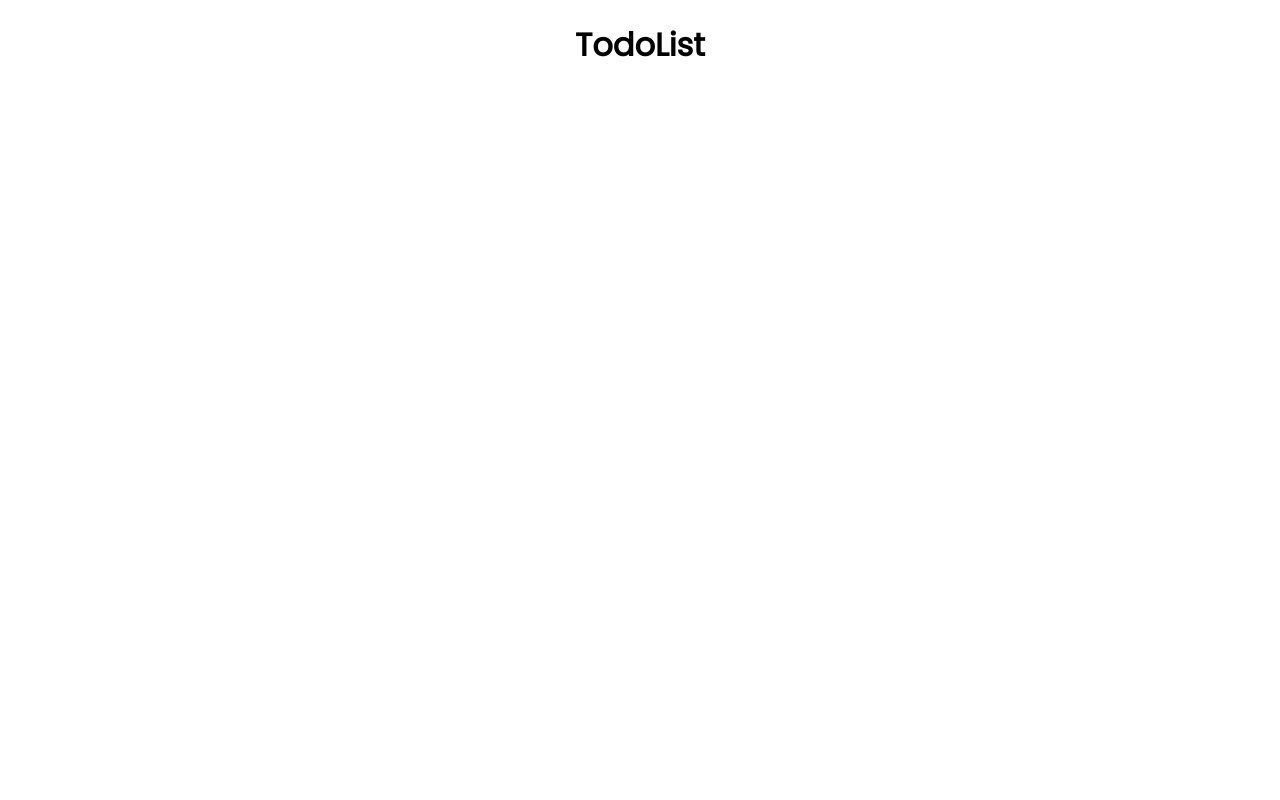
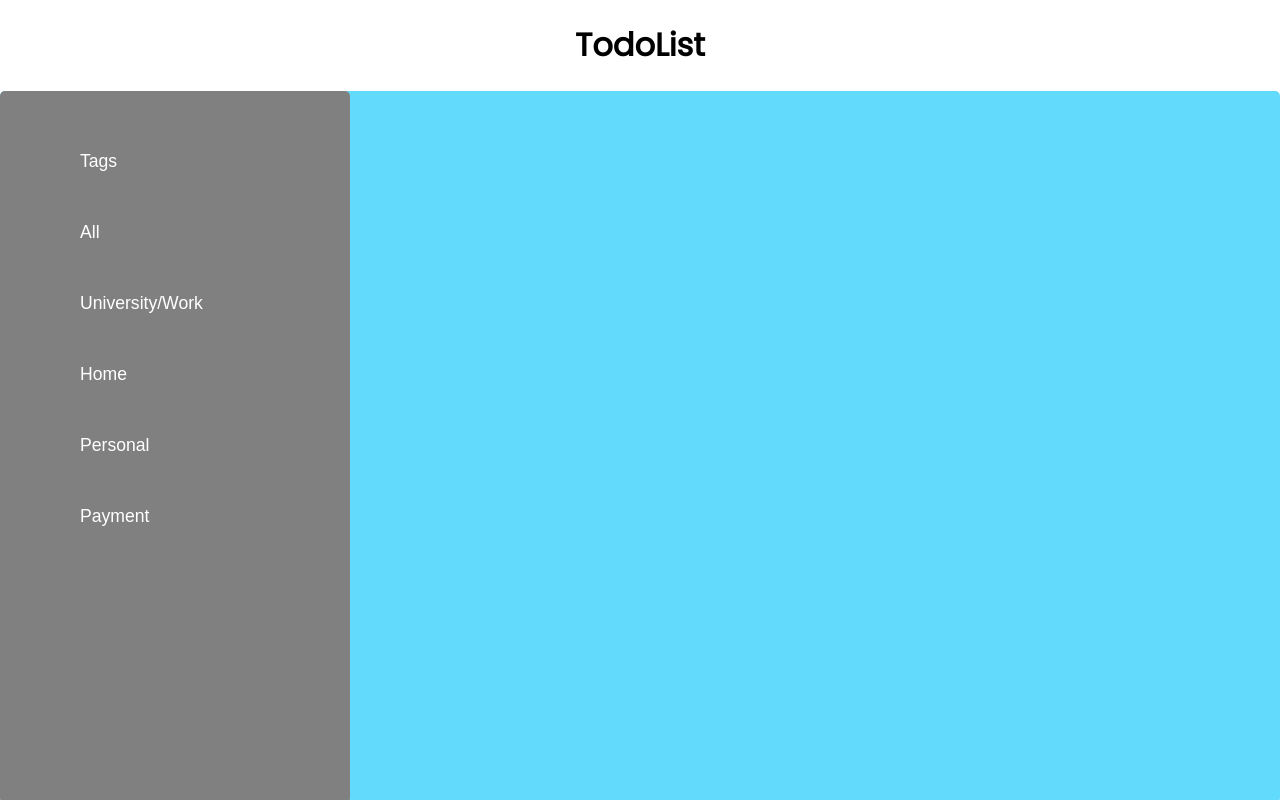
Before and after one commit to akhulbay/todo-list-react, a React (Create React App) app: page / in a window 1280 px wide. Built offline with nearby package versions, Linux system fonts and the light colour scheme.

Commit message:
modified:   src/App.css 	modified:   src/App.js 	modified:   src/components/Menu/Menu.module.css 	modified:   src/components/Menu/MenuBar.js

```diff
--- a/src/App.css
+++ b/src/App.css
@@ -3,6 +3,11 @@
 .App {
   font-family: "Poppins";
   text-align: center;
+  position: fixed;
+  top: 0;
+  left: 0;
+  width: 100%;
+  height: 100%;
 }
 
 .App-logo {
@@ -39,3 +44,9 @@
     transform: rotate(360deg);
   }
 }
+
+.AppBody {
+  display: flex;
+  border-radius: 5px;
+  background-color: #61dafb;
+}
--- a/src/App.js
+++ b/src/App.js
@@ -1,35 +1,36 @@
-import logo from './logo.svg';
-import './App.css';
+import logo from "./logo.svg";
+import "./App.css";
 import Header from "./components/Header/Header";
 import MenuBar from "./components/Menu/MenuBar";
 import TodoList from "./components/TodoList/TodoList";
-import {useState} from "react";
+import { useState } from "react";
 
 function App() {
-
   const [todo, setTodo] = useState([
     {
       id: 1,
-            title: 'First todo',
-            status: true
+      title: "First todo",
+      status: true,
     },
     {
       id: 2,
-            title: 'Second todo',
-            status: true
+      title: "Second todo",
+      status: true,
     },
     {
       id: 3,
-            title: 'Third todo',
-            status: true
-        }
-    ])
+      title: "Third todo",
+      status: true,
+    },
+  ]);
 
   return (
     <div className="App">
-            <Header/>
-            <MenuBar/>
-            <TodoList/>
+      <Header />
+      <div className="AppBody">
+        <MenuBar />
+        <TodoList />
+      </div>
     </div>
   );
 }
--- a/src/components/Menu/Menu.module.css
+++ b/src/components/Menu/Menu.module.css
@@ -0,0 +1,35 @@
+.MenuBar{
+    background-color: gray;
+    /* opacity: 0.5; */
+    border-radius: 5px;
+    width: 350px;
+    height: 712px;
+}
+.TextBody{
+    color: white;
+}
+
+.ul {
+    display: flex;
+    margin-top: 50px;
+    flex-direction: column;
+    gap: 30px;
+    padding-left: 0;
+}
+
+.ul li {
+    font-family: 'PT Sans', sans-serif;
+    font-weight: 400;
+    font-size: 1.1em;
+    padding: 10px 0 10px 80px;
+    display: flex;
+    align-items: center;
+    gap: 15px;
+    cursor: pointer;
+}
+
+.ul li:hover{
+    background-color: rgb(233, 233, 233);
+    border-radius: 30px;
+
+}
--- a/src/components/Menu/MenuBar.js
+++ b/src/components/Menu/MenuBar.js
@@ -1,11 +1,21 @@
 import ms from "./Menu.module.css";
+import "./Menu.module.css";
 
 function MenuBar() {
-    return (
-        <div className={ms.MenuBar}>
-
-        </div>
-    )
+  return (
+    <div className={ms.MenuBar}>
+      <div className={ms.TextBody}>
+        <ul className={ms.ul}>
+          <li>Tags</li>
+          <li>All</li>
+          <li>University/Work</li>
+          <li>Home</li>
+          <li>Personal</li>
+          <li>Payment</li>
+        </ul>
+      </div>
+    </div>
+  );
 }
 
 export default MenuBar;
```
Lines whose indentation alone changed are shown as unchanged.
